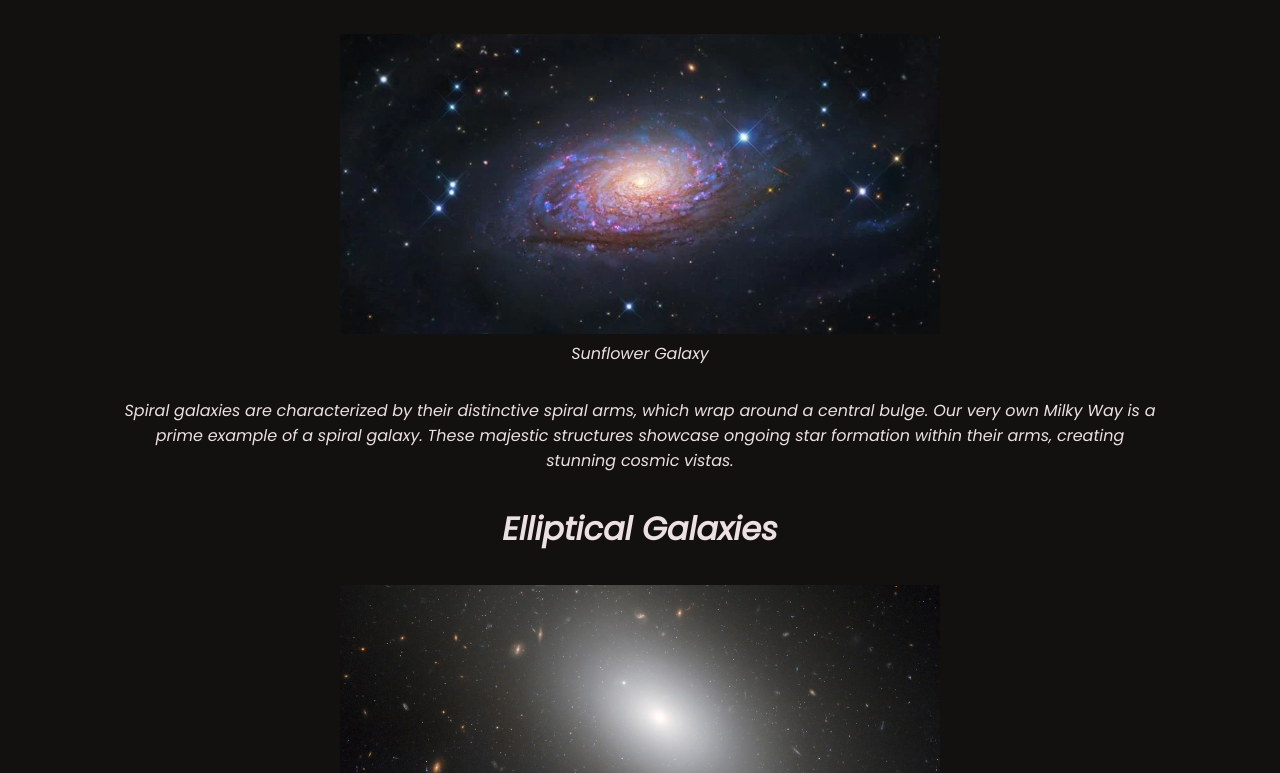
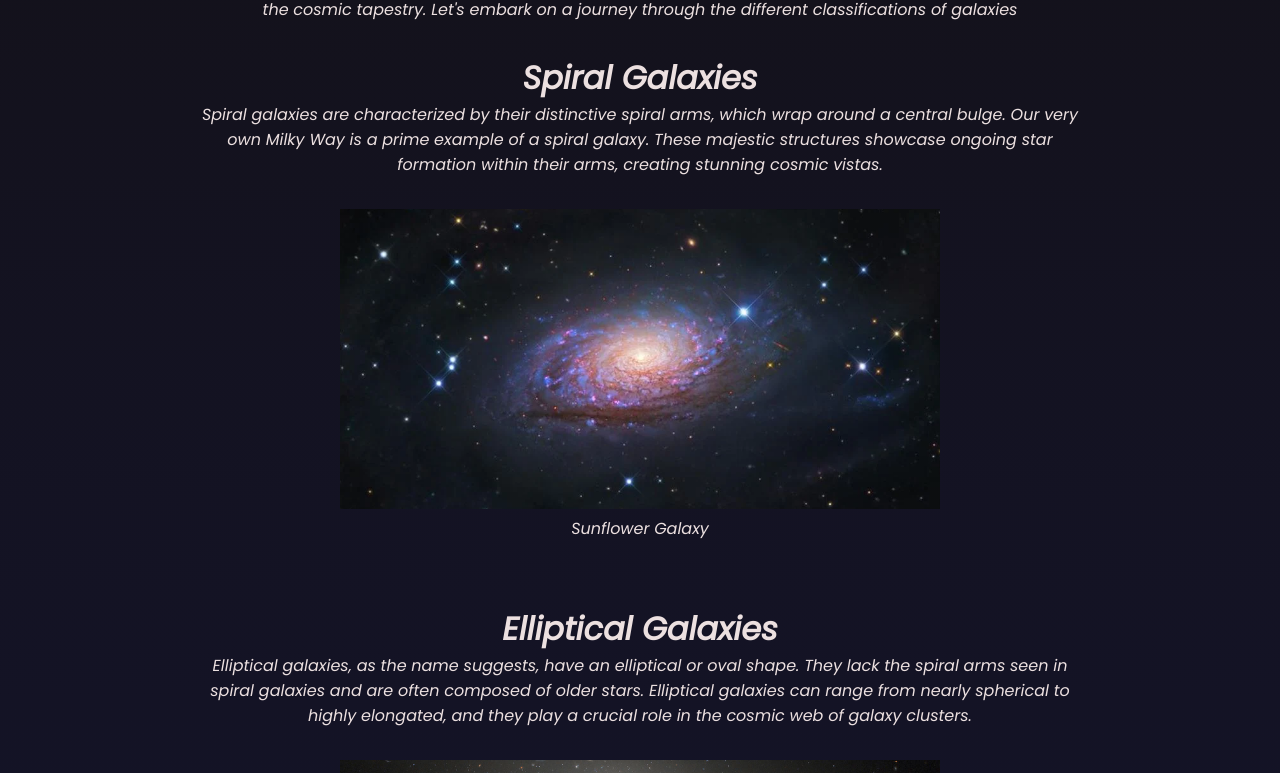
Before and after one commit to Marcelinc/spacewiki, a Vue app: page /galaxies in a window 1280 px wide. Shown: the part 1007-1780 px from the top of the page. Built offline with nearby package versions, Linux system fonts and the light colour scheme.

Commit message:
Styling the Galaxies page

```diff
--- a/src/pages/Galaxies.vue
+++ b/src/pages/Galaxies.vue
@@ -59,6 +59,7 @@ const GalaxyTypes = [{
         <navbar></navbar>
         <main>
             <section id="about">
+                <div id="about-content">
                     <h1>Welcome to the Galaxy Explorer</h1>
                     <span>Embark on a cosmic journey with us as we delve into the fascinating world of galaxies</span>
                     <div class="about-content right">
@@ -73,10 +74,12 @@ const GalaxyTypes = [{
                             Discover the diverse array of galaxies that populate our vast universe. From spiral galaxies like the Milky Way to elliptical galaxies with their graceful shapes, each holds its own secrets waiting to be unraveled. Learn about the various classifications, sizes, and distinctive features that make each galaxy a celestial masterpiece.
                         </span>
                     </div>
+                </div>
             </section>
 
 
             <section id="types">
+                <div id="types-content">
                     <h1>Types of galaxies</h1>
                     <div>
                         <span>
@@ -85,19 +88,23 @@ const GalaxyTypes = [{
                     </div>
                     <div v-for="x in GalaxyTypes" class="type-content">
                         <h3>{{ x.typeName }}</h3>
+                        <span class="type-description">{{ x.description }}</span>
                         <figure>
                             <img :src="x.example.image" :alt="x.example.objectName"/>
                             <figcaption>{{ x.example.objectName }}</figcaption>
                         </figure>
-                    <span>{{ x.description }}</span>
+
+                    </div>
                 </div>
             </section>
             <section id="observations">
+                <div id="observations-content">
                     <h1>Beyond the Visible</h1>
                     <div>
                         <span>
                             Peer into the unseen realms of the electromagnetic spectrum to unveil the hidden beauty of galaxies. Infrared, radio, and X-ray observations reveal a universe brimming with activity and phenomena that our eyes alone cannot perceive.
                         </span>
+                    </div>
                 </div>
             </section>
         </main>
@@ -110,8 +117,6 @@ main{
     min-height: 400px;
     max-height: min-content;
     text-align: center;
-    margin: auto;
-    max-width: 1100px;
 }
 h1{
     margin-top: 2em;
@@ -144,7 +149,15 @@ figure img{
     width: 40%;
 }
 #types{
-    margin-inline: 30px;
+    background-image: linear-gradient(rgb(19, 16, 16),10%,rgb(20, 20, 44),98%,rgb(37, 18, 18));
+    padding-block: 40px;
+}
+#observations{
+    background-image: linear-gradient(rgb(37, 18, 18),20%, rgb(19, 16, 16));
+}
+#types-content,#about-content,#observations-content{
+    margin: auto;
+    max-width: 1100px;
 }
 .type-content{
     display: flex;
@@ -155,6 +168,9 @@ figure img{
 .type-content h3{
     margin-top: 1em;
     font-size: xx-large;
+}
+.type-description{
+    max-width: 900px;
 }
 #observations{
     padding: 2em;
```
Lines whose indentation alone changed are shown as unchanged.
